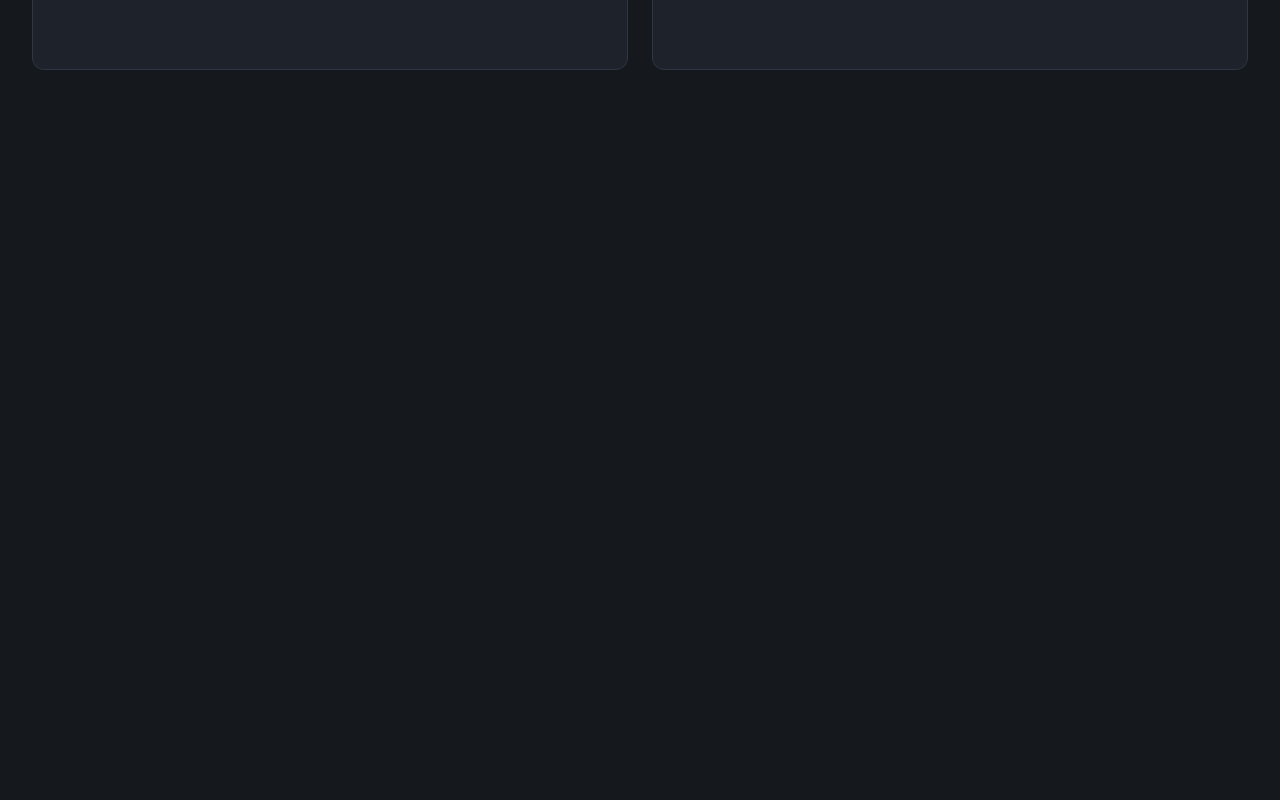
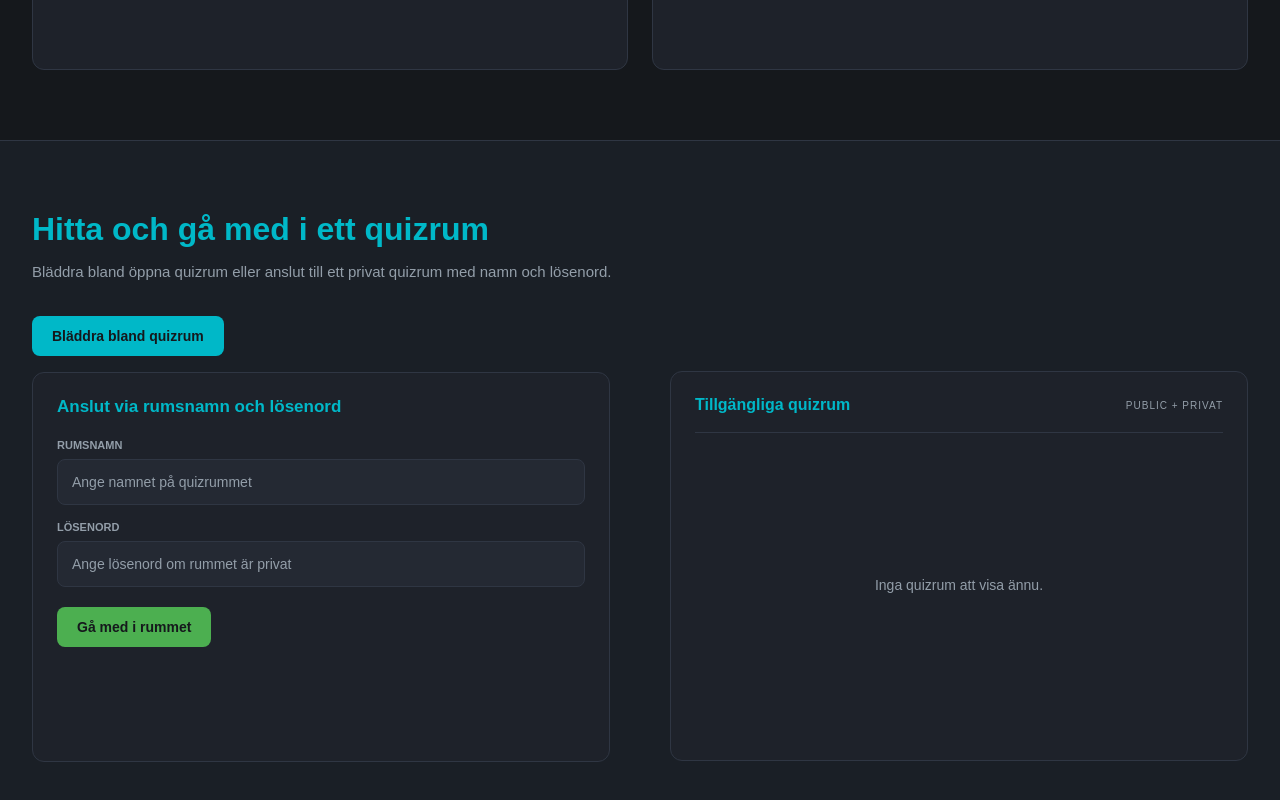
Before and after one commit to donne41/Vexillium, a Vue app in the folder frontend/: page / in a window 1280 px wide. Shown: the part 1699-2499 px from the top of the page. Before the commit the page ends 1839 px from the top, so only its background shows below. Built offline with nearby package versions, Linux system fonts and the light colour scheme.

Commit message:
Add Quiz Room section

```diff
--- a/frontend/src/App.vue
+++ b/frontend/src/App.vue
@@ -5,6 +5,7 @@ import HeroSection from './components/HeroSection.vue'
 import QuizCategories from './components/QuizCategories.vue'
 import RecentGames from './components/RecentGames.vue'
 import Leaderboard from './components/Leaderboard.vue'
+import QuizRoom from './components/QuizRoom.vue'
 </script>
 
 <template>
@@ -25,6 +26,8 @@ import Leaderboard from './components/Leaderboard.vue'
         <RecentGames />
         <Leaderboard />
       </div>
+
+      <QuizRoom />
 
     </main>
 
--- /dev/null
+++ b/frontend/src/components/QuizRoom.css
@@ -0,0 +1,252 @@
+/* Quizrum */
+
+.quiz-room-section {
+    padding: 70px 32px;
+    background: var(--section);
+    border-top: 1px solid var(--border);
+}
+
+.quiz-room-container {
+    max-width: 1300px;
+    margin: 0 auto;
+}
+
+.quiz-room-heading {
+    margin-bottom: 32px;
+}
+
+.quiz-room-heading h2 {
+    margin: 0 0 12px;
+    color: var(--teal);
+    font-size: 32px;
+}
+
+.quiz-room-heading p {
+    max-width: 700px;
+    margin: 0;
+    color: var(--muted);
+    font-size: 15px;
+    line-height: 1.6;
+}
+
+
+/* Layout */
+
+.quiz-room-grid {
+    display: grid;
+    grid-template-columns: 1fr 1fr;
+    gap: 60px;
+    align-items: start;
+}
+
+.quiz-room-left {
+    display: flex;
+    flex-direction: column;
+    align-items: flex-start;
+}
+
+
+/* Bläddra-knapp */
+
+.browse-rooms-button {
+    margin-bottom: 16px;
+    padding: 12px 20px;
+    background: var(--teal);
+    color: var(--background);
+    border: none;
+    border-radius: 8px;
+    font-size: 14px;
+    font-weight: bold;
+}
+
+.browse-rooms-button:hover {
+    opacity: 0.9;
+}
+
+
+/* Gå med i rum */
+
+.join-room-card {
+    width: 100%;
+    height: 390px;
+    padding: 24px;
+    background: var(--card);
+    border: 1px solid var(--border);
+    border-radius: 12px;
+}
+
+.join-room-card h3 {
+    margin: 0 0 22px;
+    color: var(--teal);
+    font-size: 17px;
+}
+
+.join-room-card label {
+    display: block;
+    margin: 16px 0 8px;
+    color: var(--muted);
+    font-size: 11px;
+    font-weight: bold;
+    text-transform: uppercase;
+}
+
+.join-room-card input {
+    width: 100%;
+    padding: 14px;
+    background: #242933;
+    color: var(--text);
+    border: 1px solid var(--border);
+    border-radius: 8px;
+    outline: none;
+    font-size: 14px;
+}
+
+.join-room-card input:focus {
+    border-color: var(--teal);
+}
+
+.join-room-card input::placeholder {
+    color: var(--muted);
+}
+
+.join-room-button {
+    margin-top: 20px;
+    padding: 12px 20px;
+    background: var(--green);
+    color: var(--background);
+    border: none;
+    border-radius: 8px;
+    font-size: 14px;
+    font-weight: bold;
+}
+
+.join-room-button:hover {
+    opacity: 0.9;
+}
+
+
+/* Tillgängliga rum */
+
+.available-rooms-card {
+    height: 390px;
+    margin-top: 55px;
+    padding: 24px;
+    background: var(--card);
+    border: 1px solid var(--border);
+    border-radius: 12px;
+
+    display: flex;
+    flex-direction: column;
+}
+
+.available-rooms-header {
+    display: flex;
+    justify-content: space-between;
+    align-items: center;
+    gap: 16px;
+    padding-bottom: 18px;
+    border-bottom: 1px solid var(--border);
+}
+
+.available-rooms-header h3 {
+    margin: 0;
+    color: var(--teal);
+    font-size: 16px;
+}
+
+.available-rooms-header span {
+    color: var(--muted);
+    font-size: 10px;
+    letter-spacing: 1px;
+}
+
+
+/* Tomt läge */
+
+.rooms-empty {
+    flex: 1;
+    display: flex;
+    justify-content: center;
+    align-items: center;
+    text-align: center;
+}
+
+.rooms-empty p {
+    margin: 0;
+    color: var(--muted);
+    font-size: 14px;
+}
+
+
+/* Lista med quizrum */
+
+.rooms-list {
+    flex: 1;
+    min-height: 0;
+    margin-top: 16px;
+
+    display: flex;
+    flex-direction: column;
+    gap: 10px;
+
+    overflow-y: auto;
+}
+
+.room-item {
+    display: flex;
+    justify-content: space-between;
+    gap: 20px;
+    padding: 14px;
+    background: #242933;
+    border-radius: 6px;
+    color: var(--text);
+    font-size: 13px;
+}
+
+
+/* Surfplatta */
+
+@media (max-width: 900px) {
+    .quiz-room-grid {
+        grid-template-columns: 1fr;
+        gap: 30px;
+    }
+
+    .available-rooms-card {
+        margin-top: 0;
+    }
+}
+
+
+/* Mobil */
+
+@media (max-width: 600px) {
+    .quiz-room-section {
+        padding: 48px 20px;
+    }
+
+    .quiz-room-heading h2 {
+        font-size: 26px;
+    }
+
+    .join-room-card,
+    .available-rooms-card {
+        height: auto;
+        min-height: 350px;
+        padding: 20px;
+    }
+
+    .available-rooms-header {
+        align-items: flex-start;
+        flex-direction: column;
+    }
+
+    .browse-rooms-button,
+    .join-room-button {
+        width: 100%;
+    }
+
+    .rooms-list {
+        max-height: 280px;
+    }
+}
--- /dev/null
+++ b/frontend/src/components/QuizRoom.vue
@@ -0,0 +1,91 @@
+<script setup>
+import './QuizRoom.css'
+
+const availableRooms = []
+</script>
+
+<template>
+  <section class="quiz-room-section">
+    <div class="quiz-room-container">
+
+      <div class="quiz-room-heading">
+        <h2>Hitta och gå med i ett quizrum</h2>
+
+        <p>
+          Bläddra bland öppna quizrum eller anslut till ett privat
+          quizrum med namn och lösenord.
+        </p>
+      </div>
+
+      <div class="quiz-room-grid">
+
+        <!-- Vänster sida -->
+        <div class="quiz-room-left">
+
+          <button class="browse-rooms-button">
+            Bläddra bland quizrum
+          </button>
+
+          <div class="join-room-card">
+            <h3>Anslut via rumsnamn och lösenord</h3>
+
+            <label for="room-name">
+              Rumsnamn
+            </label>
+
+            <input
+                id="room-name"
+                type="text"
+                placeholder="Ange namnet på quizrummet"
+            />
+
+            <label for="room-password">
+              Lösenord
+            </label>
+
+            <input
+                id="room-password"
+                type="password"
+                placeholder="Ange lösenord om rummet är privat"
+            />
+
+            <button class="join-room-button">
+              Gå med i rummet
+            </button>
+          </div>
+
+        </div>
+
+        <!-- Höger sida -->
+        <div class="available-rooms-card">
+
+          <div class="available-rooms-header">
+            <h3>Tillgängliga quizrum</h3>
+            <span>PUBLIC + PRIVAT</span>
+          </div>
+
+          <div
+              v-if="availableRooms.length === 0"
+              class="rooms-empty"
+          >
+            <p>Inga quizrum att visa ännu.</p>
+          </div>
+
+          <div v-else class="rooms-list">
+            <div
+                v-for="room in availableRooms"
+                :key="room.id"
+                class="room-item"
+            >
+              <span>{{ room.name }}</span>
+              <span>{{ room.players }}</span>
+            </div>
+          </div>
+
+        </div>
+
+      </div>
+
+    </div>
+  </section>
+</template>
```
